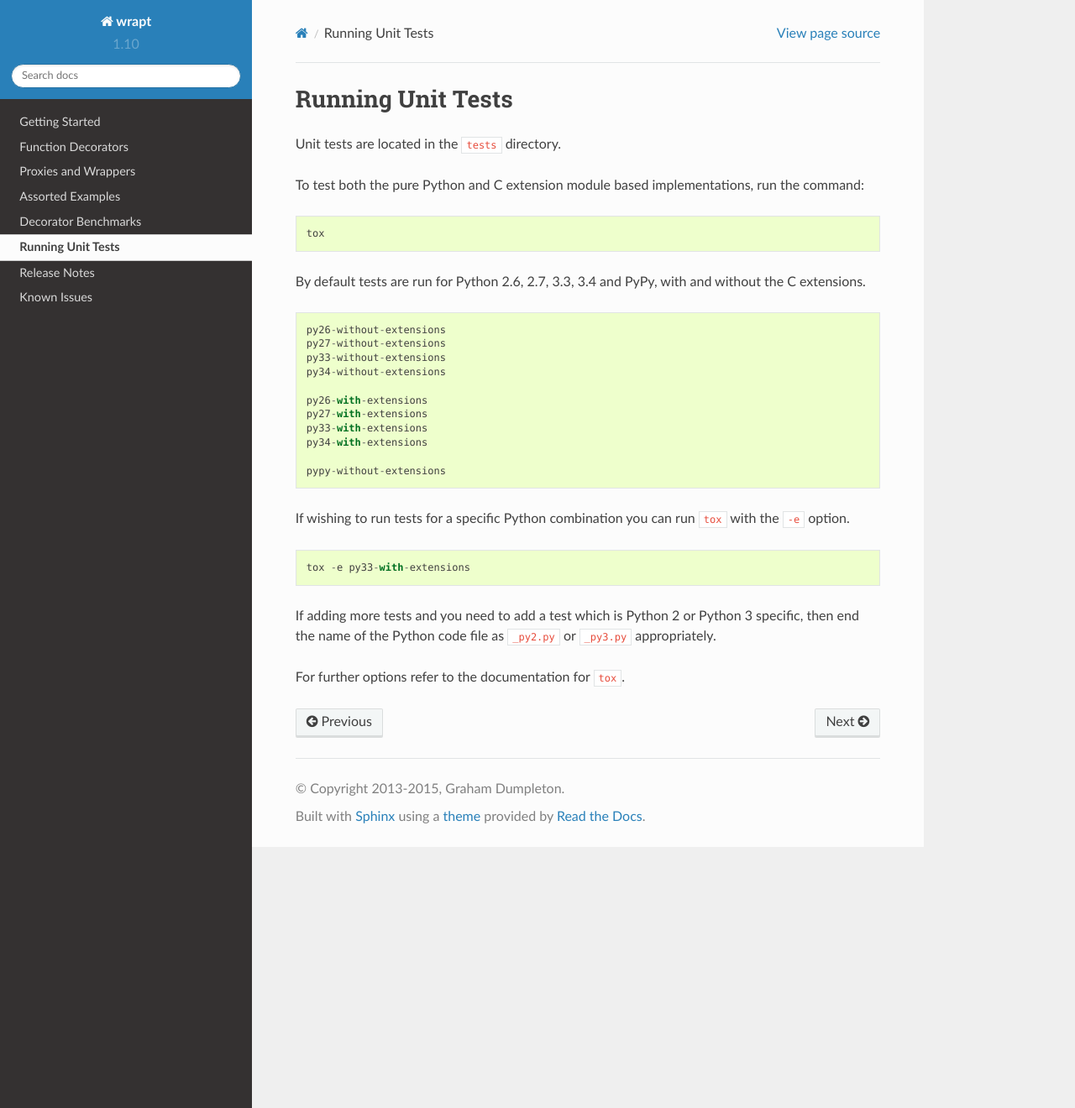
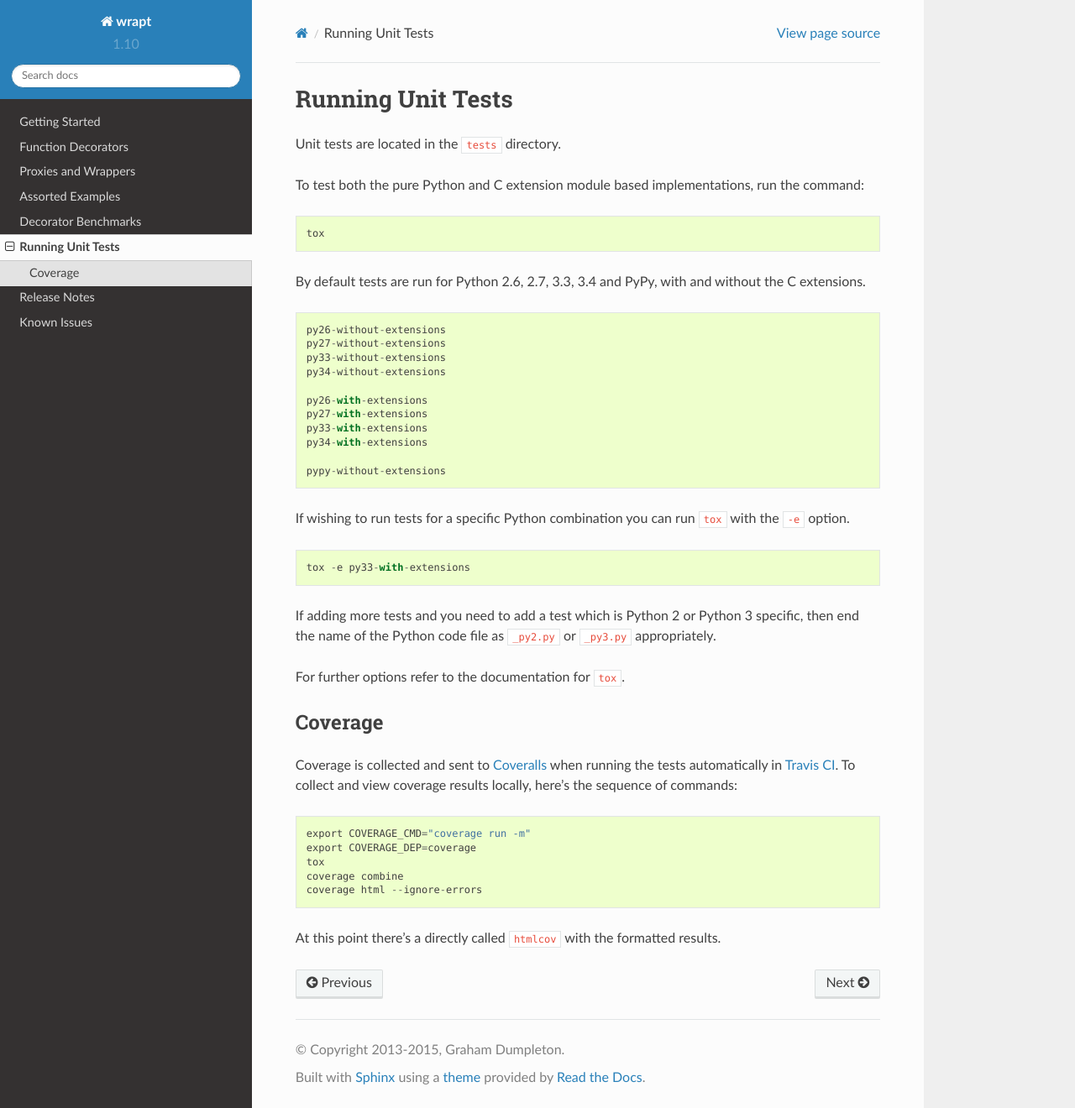
Before and after one commit to GrahamDumpleton/wrapt, a Sphinx documentation site: the page built from docs/testing.rst, in a window 1280 px wide and 1320 px high. Shown: the whole window at 84% size. Built offline with Sphinx 7.4.7 and the Read the Docs theme 2.0.0, drawn with Linux system fonts in a browser that asks for light colours.

Commit message:
Add documentation for running coverage locally.

```diff
--- a/docs/testing.rst
+++ b/docs/testing.rst
@@ -39,3 +39,22 @@ Python 3 specific, then end the name of the Python code file as
 ``_py2.py`` or ``_py3.py`` appropriately.
 
 For further options refer to the documentation for ``tox``.
+
+Coverage
+--------
+
+Coverage is collected and sent to `Coveralls <https://coveralls.io>`_ when
+running the tests automatically in `Travis CI <https://travis-ci.org>`_.
+To collect and view coverage results locally, here's the sequence of
+commands:
+
+::
+
+    export COVERAGE_CMD="coverage run -m"
+    export COVERAGE_DEP=coverage
+    tox
+    coverage combine
+    coverage html --ignore-errors
+
+At this point there's a directly called ``htmlcov`` with the formatted
+results.
```
